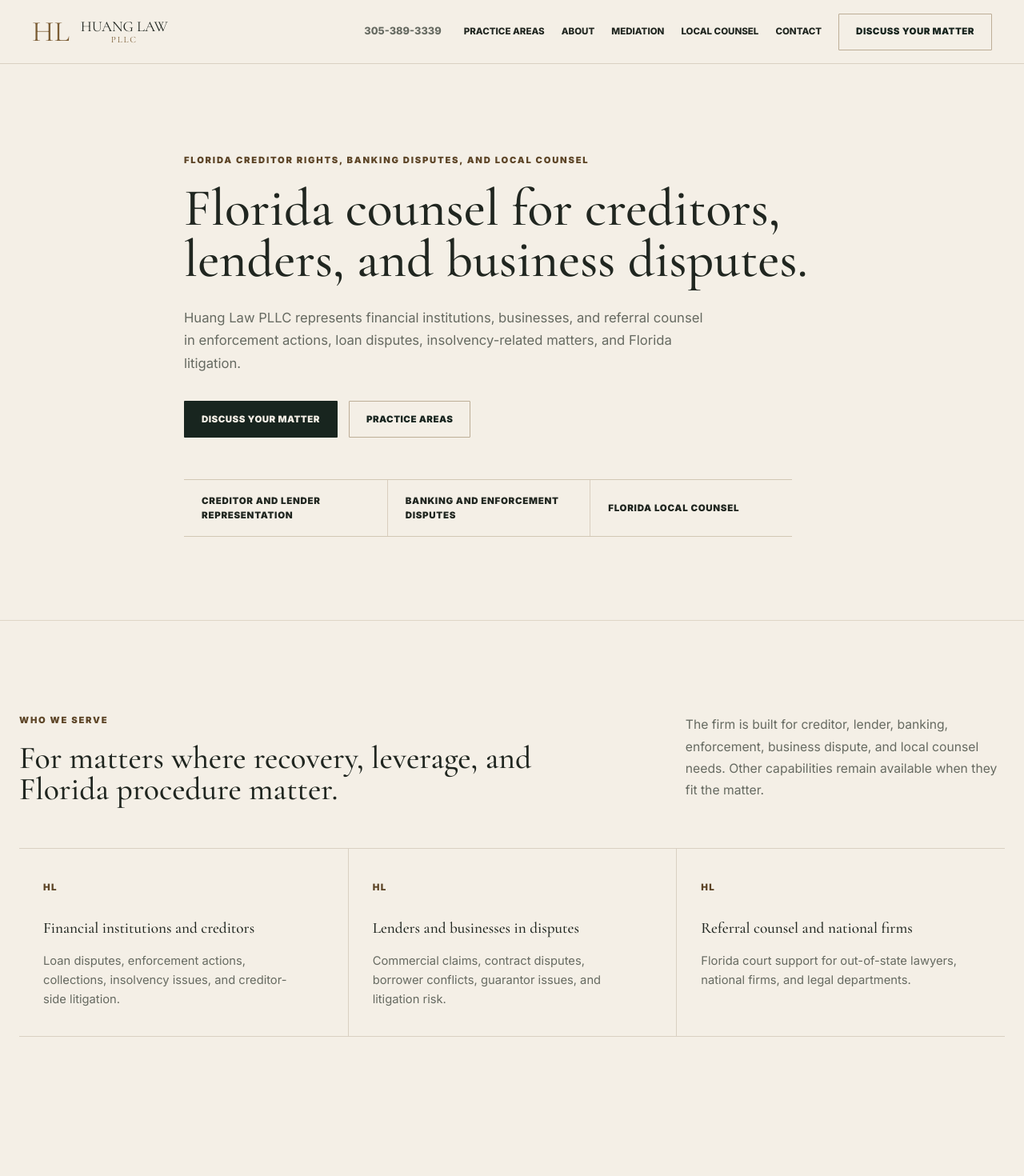
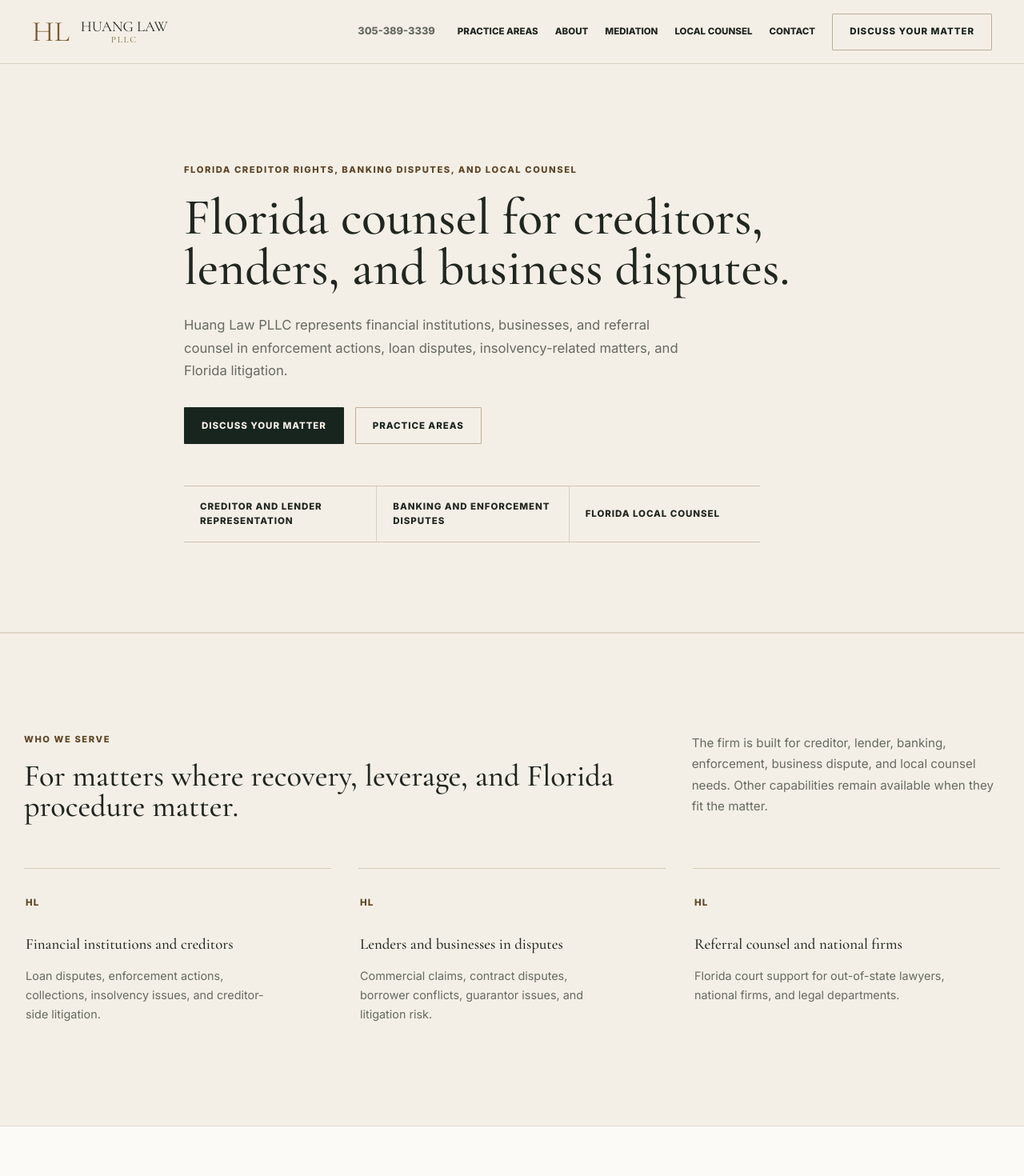
Before and after one commit to joel2020/huanglawfl.com, a Next.js app: page / in a window 1280 px wide. Shown: the top 1470 px of the page at 80% size. Built offline with nearby package versions, Linux system fonts and the light colour scheme; no server answers.

Commit message:
Refine premium homepage styling

```diff
--- a/app/globals.css
+++ b/app/globals.css
@@ -31,6 +31,8 @@
   line-height: 1.58;
   text-rendering: optimizeLegibility;
   font-size: 16px;
+  -webkit-font-smoothing: antialiased;
+  font-kerning: normal;
 }
 
 a { color: inherit; text-decoration: none; }
@@ -40,7 +42,7 @@
 :focus-visible { outline: 2px solid var(--gold); outline-offset: 4px; }
 
 .container {
-  width: min(100% - 48px, 1280px);
+  width: min(100% - 56px, 1220px);
   margin-inline: auto;
 }
 
@@ -156,8 +158,8 @@
   border-radius: 1px;
   cursor: pointer;
   font-size: .72rem;
-  font-weight: 850;
-  letter-spacing: .04em;
+  font-weight: 780;
+  letter-spacing: .08em;
   text-transform: uppercase;
   transition: transform .2s ease, background .2s ease, border-color .2s ease, color .2s ease;
 }
@@ -173,6 +175,7 @@
 .hero {
   color: var(--ink);
   background: var(--warm-white);
+  border-bottom: 1px solid rgba(123, 93, 53, .18);
 }
 
 .subpage-hero {
@@ -190,22 +193,22 @@
 }
 
 .text-hero {
-  min-height: 640px;
+  min-height: 660px;
   display: grid;
   align-items: center;
 }
 
 .hero-copy {
   max-width: 820px;
-  padding: 112px 0 104px;
+  padding: 124px 0 112px;
 }
 
 .eyebrow {
   margin: 0 0 18px;
   color: var(--gold-dark);
   font-size: .7rem;
-  font-weight: 850;
-  letter-spacing: .16em;
+  font-weight: 780;
+  letter-spacing: .14em;
   text-transform: uppercase;
 }
 
@@ -214,21 +217,21 @@
   font-family: var(--font-serif);
   font-weight: 500;
   letter-spacing: 0;
-  line-height: .98;
+  line-height: .99;
 }
 
-h1 { max-width: 900px; font-size: clamp(3.12rem, 5.15vw, 5.05rem); }
-h2 { font-size: clamp(2rem, 3.1vw, 3.18rem); }
-h3 { font-size: 1.2rem; }
+h1 { max-width: 860px; font-size: clamp(3.1rem, 5vw, 4.9rem); }
+h2 { max-width: 780px; font-size: clamp(2rem, 3vw, 3.05rem); }
+h3 { font-size: 1.18rem; }
 
 .hero-lede,
 .subpage-hero p,
 .contact-lede {
-  max-width: 660px;
+  max-width: 640px;
   margin: 26px 0 32px;
   color: var(--muted);
   font-size: 1.04rem;
-  line-height: 1.72;
+  line-height: 1.7;
 }
 
 .hero-actions {
@@ -241,30 +244,30 @@
   display: grid;
   grid-template-columns: repeat(3, minmax(0, 1fr));
   gap: 1px;
-  max-width: 760px;
+  max-width: 720px;
   margin-top: 52px;
   background: transparent;
   border-block: 1px solid rgba(123, 93, 53, .28);
 }
 
 .hero-trust span {
-  min-height: 70px;
+  min-height: 68px;
   display: flex;
   align-items: center;
-  padding: 17px 22px;
+  padding: 16px 20px;
   background: transparent;
   color: var(--ink);
   border-left: 1px solid rgba(123, 93, 53, .22);
   font-size: .72rem;
-  font-weight: 850;
-  letter-spacing: .06em;
+  font-weight: 760;
+  letter-spacing: .08em;
   text-transform: uppercase;
 }
 
 .hero-trust span:first-child { border-left: 0; }
 
 .section {
-  padding: 116px 0;
+  padding: 124px 0;
 }
 
 .section-intro {
@@ -287,7 +290,7 @@
 
 .split-heading {
   display: grid;
-  grid-template-columns: minmax(0, .96fr) minmax(320px, .52fr);
+  grid-template-columns: minmax(0, .92fr) minmax(300px, .48fr);
   align-items: start;
   gap: 96px;
 }
@@ -295,7 +298,7 @@
 .split-heading > p {
   margin: 0;
   color: rgba(247, 243, 236, .74);
-  font-size: .98rem;
+  font-size: .95rem;
   line-height: 1.75;
 }
 
@@ -307,17 +310,22 @@
 }
 
 .audience-section {
-  border-top: 1px solid rgba(123, 93, 53, .18);
+  border-top: 1px solid rgba(123, 93, 53, .16);
+  border-bottom: 1px solid rgba(123, 93, 53, .14);
+}
+
+.services {
+  background: var(--paper);
 }
 
 .audience-grid,
 .service-grid,
 .client-grid {
   display: grid;
-  gap: 0;
-  margin-top: 54px;
+  gap: 34px;
+  margin-top: 58px;
   background: transparent;
-  border-block: 1px solid var(--line);
+  border-block: 0;
 }
 
 .audience-grid {
@@ -332,23 +340,17 @@
 .service-card,
 .process-step {
   display: block;
-  min-height: 252px;
-  padding: 34px 30px;
+  min-height: 238px;
+  padding: 28px 2px 4px;
   background: transparent;
   border: 0;
-  border-left: 1px solid var(--line);
+  border-top: 1px solid rgba(123, 93, 53, .28);
   border-radius: 0;
-  transition: transform .2s ease, box-shadow .2s ease, border-color .2s ease;
+  transition: color .2s ease, border-color .2s ease;
 }
 
 .compact-card {
-  min-height: 188px;
-}
-
-.compact-card:first-child,
-.service-card:first-child,
-.process-step:first-child {
-  border-left: 0;
+  min-height: 172px;
 }
 
 .compact-card span,
@@ -357,16 +359,16 @@
 .practice-row > span {
   color: var(--gold-dark);
   font-size: .72rem;
-  font-weight: 850;
-  letter-spacing: .12em;
+  font-weight: 760;
+  letter-spacing: .1em;
   text-transform: uppercase;
 }
 
 .compact-card h3,
 .service-card h3 {
-  max-width: 290px;
+  max-width: 270px;
   margin-top: 30px;
-  line-height: 1.08;
+  line-height: 1.1;
 }
 
 .service-card p,
@@ -375,15 +377,13 @@
   max-width: 320px;
   margin: 18px 0 0;
   color: var(--muted);
-  font-size: .92rem;
+  font-size: .9rem;
   line-height: 1.64;
 }
 
 .service-card:hover {
-  transform: none;
-  border-color: transparent;
-  box-shadow: none;
-  background: var(--paper);
+  border-color: var(--gold);
+  color: var(--gold-dark);
 }
 
 .proof,
@@ -394,7 +394,7 @@
 }
 
 .proof {
-  padding-block: 126px;
+  padding-block: 134px;
 }
 
 .proof .eyebrow,
@@ -409,7 +409,7 @@
   display: grid;
   grid-template-columns: .82fr 1.18fr;
   align-items: start;
-  gap: 96px;
+  gap: 104px;
 }
 
 .proof-panel {
@@ -420,7 +420,7 @@
 }
 
 .proof-panel div {
-  padding: 30px 0;
+  padding: 32px 0;
   background: transparent;
   border-bottom: 1px solid var(--line-dark);
 }
@@ -429,7 +429,7 @@
   display: block;
   margin-bottom: 10px;
   font-family: var(--font-serif);
-  font-size: 1.34rem;
+  font-size: 1.38rem;
   font-weight: 500;
 }
 
@@ -442,10 +442,10 @@
 
 .attorney-section {
   display: grid;
-  grid-template-columns: minmax(280px, 430px) minmax(0, 1fr);
+  grid-template-columns: minmax(280px, 410px) minmax(0, 1fr);
   align-items: center;
-  gap: 100px;
-  padding: 132px 0;
+  gap: 108px;
+  padding: 138px 0;
 }
 
 .standalone-profile {
@@ -453,7 +453,7 @@
 }
 
 .attorney-image {
-  width: min(100%, 430px);
+  width: min(100%, 410px);
   aspect-ratio: 4 / 5;
   overflow: hidden;
   background: var(--midnight);
@@ -464,7 +464,7 @@
 .attorney-image::after {
   content: "";
   display: block;
-  height: 1px;
+  height: 3px;
   background: var(--gold);
 }
 
@@ -483,7 +483,7 @@
 }
 
 .attorney-copy > p {
-  max-width: 600px;
+  max-width: 570px;
   margin: 28px 0 38px;
   color: var(--muted);
   font-size: 1.02rem;
@@ -491,7 +491,7 @@
 }
 
 .attorney-authority {
-  border-block: 1px solid rgba(123, 93, 53, .22);
+  border-block: 1px solid rgba(123, 93, 53, .2);
 }
 
 .credential-list {
@@ -504,16 +504,21 @@
 .authority-list {
   display: grid;
   grid-template-columns: repeat(2, minmax(0, 1fr));
-  gap: 1px;
-  margin: 0 0 32px;
-  background: var(--line);
+  gap: 0 36px;
+  margin: 0 0 34px;
+  background: transparent;
   border-block: 1px solid rgba(123, 93, 53, .24);
 }
 
 .authority-list div {
-  min-height: 126px;
-  padding: 24px;
-  background: rgba(251, 250, 247, .72);
+  min-height: 118px;
+  padding: 24px 0;
+  background: transparent;
+  border-bottom: 1px solid rgba(123, 93, 53, .14);
+}
+
+.authority-list div:nth-last-child(-n + 2) {
+  border-bottom: 0;
 }
 
 .authority-list span {
@@ -521,7 +526,7 @@
   margin-bottom: 10px;
   color: var(--gold-dark);
   font-size: .72rem;
-  font-weight: 850;
+  font-weight: 760;
   letter-spacing: .1em;
   text-transform: uppercase;
 }
@@ -529,8 +534,8 @@
 .authority-list p {
   margin: 0;
   color: var(--ink);
-  font-size: .9rem;
-  line-height: 1.55;
+  font-size: .88rem;
+  line-height: 1.6;
 }
 
 .credential-list span {
@@ -560,8 +565,8 @@
   display: flex;
   justify-content: space-between;
   gap: 28px;
-  margin-top: 38px;
-  padding-top: 26px;
+  margin-top: 42px;
+  padding-top: 28px;
   border-top: 1px solid rgba(123, 93, 53, .2);
 }
 
@@ -569,7 +574,7 @@
   margin: 0;
   color: var(--muted);
   font-size: .74rem;
-  font-weight: 850;
+  font-weight: 760;
   letter-spacing: .1em;
   text-transform: uppercase;
 }
@@ -592,7 +597,7 @@
 }
 
 .mediation {
-  padding: 96px 0;
+  padding: 104px 0;
 }
 
 .client-grid span {
@@ -607,7 +612,7 @@
 }
 
 .final-cta {
-  padding: 102px 0;
+  padding: 112px 0;
 }
 
 .contact-page {
@@ -659,11 +664,11 @@
 
 .intake-form {
   display: grid;
-  gap: 24px;
-  padding: 34px;
+  gap: 26px;
+  padding: 40px;
   color: var(--ink);
   background: rgba(251, 250, 247, .96);
-  border: 0;
+  border: 1px solid rgba(244, 239, 230, .72);
   border-radius: 1px;
   box-shadow: none;
 }
@@ -673,7 +678,7 @@
   gap: 16px;
   min-inline-size: 0;
   margin: 0;
-  padding: 0 0 24px;
+  padding: 0 0 26px;
   border: 0;
   border-bottom: 1px solid var(--line);
 }
@@ -683,14 +688,14 @@
   padding: 0;
   color: var(--gold-dark);
   font-family: var(--font-serif);
-  font-size: 1.2rem;
+  font-size: 1.18rem;
   font-weight: 500;
 }
 
 .form-grid {
   display: grid;
   grid-template-columns: repeat(2, minmax(0, 1fr));
-  gap: 16px;
+  gap: 18px;
 }
 
 .intake-form label {
@@ -701,8 +706,8 @@
 .intake-form label > span {
   color: var(--ink);
   font-size: .68rem;
-  font-weight: 850;
-  letter-spacing: .08em;
+  font-weight: 760;
+  letter-spacing: .09em;
   text-transform: uppercase;
 }
 
@@ -710,7 +715,7 @@
 .intake-form select,
 .intake-form textarea {
   width: 100%;
-  border: 1px solid var(--line);
+  border: 1px solid rgba(217, 208, 195, .9);
   border-radius: 1px;
   background: #fffefa;
   color: var(--ink);
@@ -719,13 +724,13 @@
 
 .intake-form input,
 .intake-form select {
-  min-height: 50px;
+  min-height: 48px;
   padding: 0 14px;
 }
 
 .intake-form textarea {
   resize: vertical;
-  min-height: 128px;
+  min-height: 132px;
   padding: 13px;
 }
 
@@ -771,7 +776,7 @@
 }
 
 .footer {
-  padding: 72px 0 34px;
+  padding: 78px 0 36px;
   color: var(--warm-white);
   background: #0b1713;
 }
@@ -779,7 +784,7 @@
 .footer-grid {
   display: grid;
   grid-template-columns: 1.15fr .68fr .9fr .9fr;
-  gap: 54px;
+  gap: 62px;
   padding-bottom: 46px;
   border-bottom: 1px solid var(--line-dark);
 }
@@ -788,8 +793,8 @@
   margin: 0 0 18px;
   color: var(--warm-white);
   font-family: var(--font-sans);
-  font-size: .68rem;
-  letter-spacing: .16em;
+  font-size: .66rem;
+  letter-spacing: .15em;
   text-transform: uppercase;
 }
 
@@ -833,7 +838,7 @@
 
 .footer-bottom div {
   display: flex;
-  gap: 18px;
+  gap: 20px;
   white-space: nowrap;
 }
 
@@ -1017,6 +1022,15 @@
   .nav-cta { display: none; }
   .hero-trust,
   .authority-list { grid-template-columns: 1fr; }
+  .authority-list {
+    gap: 0;
+  }
+  .authority-list div {
+    border-bottom: 1px solid rgba(123, 93, 53, .14);
+  }
+  .authority-list div:last-child {
+    border-bottom: 0;
+  }
   .audience-grid,
   .service-grid,
   .client-grid { grid-template-columns: repeat(2, 1fr); }
@@ -1054,7 +1068,7 @@
     padding: 22px;
     background: var(--paper);
     border: 1px solid var(--line);
-    box-shadow: 0 24px 48px rgba(16, 28, 44, .12);
+    box-shadow: none;
   }
 
   .nav.open { display: grid; }
@@ -1115,7 +1129,7 @@
     background: var(--navy);
     border: 1px solid rgba(255, 255, 255, .2);
     border-radius: 4px;
-    box-shadow: 0 18px 45px rgba(0, 0, 0, .24);
+    box-shadow: none;
     font-size: .8rem;
     font-weight: 850;
     letter-spacing: .04em;
```
